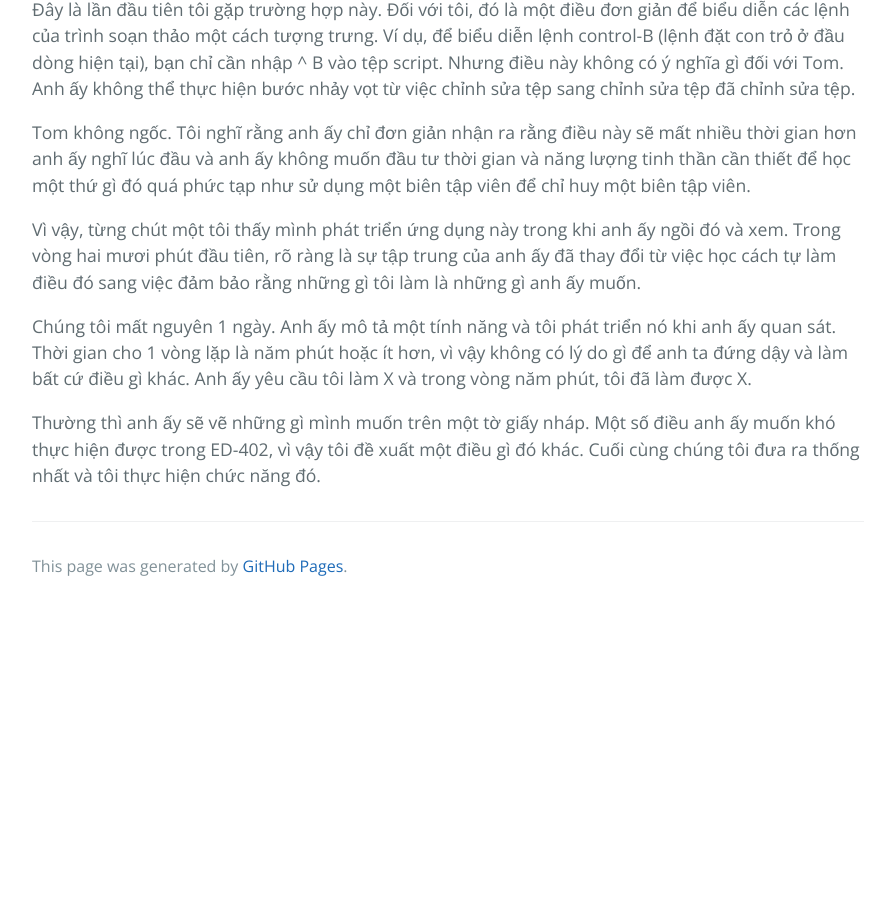
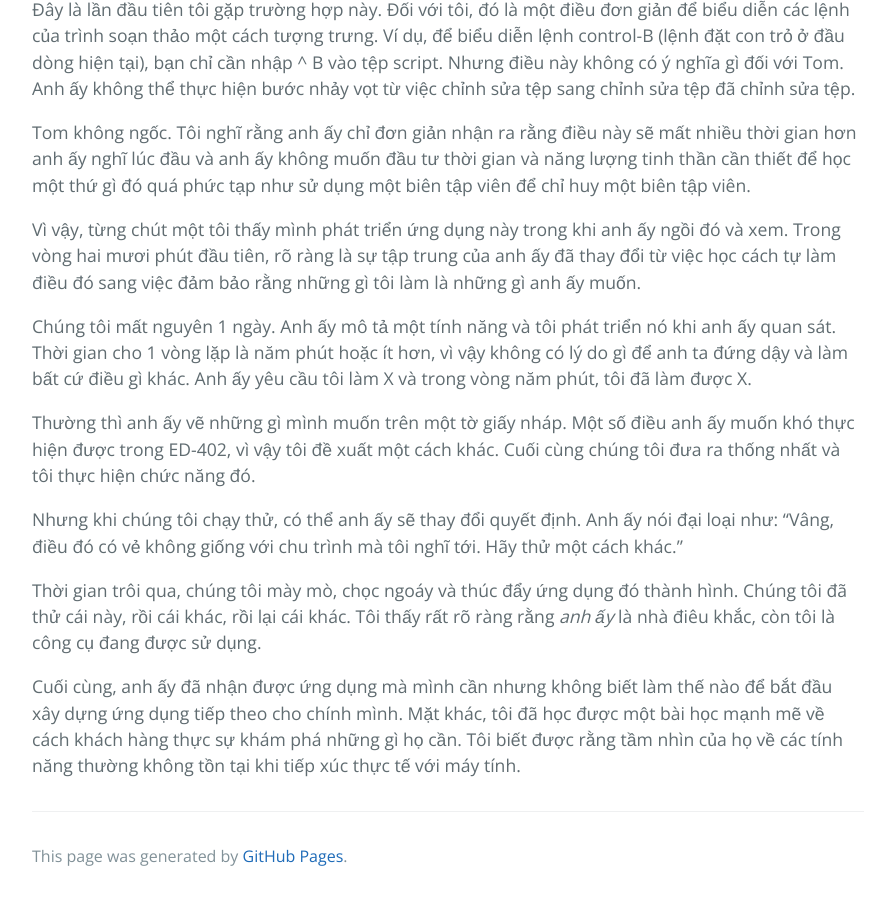
Before and after one commit to HaiBV/haibv.github.io, a Jekyll site: the page built from clean-coder/chapter-7-acceptance-testing.md, in a window 1280 px wide and 900 px high, scrolled down 1338 px. Shown: the whole window, without its empty margins (192-1083 px from the left). Built offline with Jekyll 4.4.1, drawn with Linux system fonts in a browser that asks for light colours; our own code applies the rules of GitHub Pages for plain Markdown files; before the commit the page ends 1948 px from its top, so only the background shows below that.

Commit message:
Book - The Clean Coder - Chapter 7 - Acceptance Testing

```diff
--- a/clean-coder/chapter-7-acceptance-testing.md
+++ b/clean-coder/chapter-7-acceptance-testing.md
@@ -26,4 +26,10 @@ Vì vậy, từng chút một tôi thấy mình phát triển ứng dụng này
 
 Chúng tôi mất nguyên 1 ngày. Anh ấy mô tả một tính năng và tôi phát triển nó khi anh ấy quan sát. Thời gian cho 1 vòng lặp là năm phút hoặc ít hơn, vì vậy không có lý do gì để anh ta đứng dậy và làm bất cứ điều gì khác. Anh ấy yêu cầu tôi làm X và trong vòng năm phút, tôi đã làm được X.
 
-Thường thì anh ấy sẽ vẽ những gì mình muốn trên một tờ giấy nháp. Một số điều anh ấy muốn khó thực hiện được trong ED-402, vì vậy tôi đề xuất một điều gì đó khác. Cuối cùng chúng tôi đưa ra thống nhất và tôi thực hiện chức năng đó.
+Thường thì anh ấy vẽ những gì mình muốn trên một tờ giấy nháp. Một số điều anh ấy muốn khó thực hiện được trong ED-402, vì vậy tôi đề xuất một cách khác. Cuối cùng chúng tôi đưa ra thống nhất và tôi thực hiện chức năng đó.
+
+Nhưng khi chúng tôi chạy thử, có thể anh ấy sẽ thay đổi quyết định. Anh ấy nói đại loại như: “Vâng, điều đó có vẻ không giống với chu trình mà tôi nghĩ tới. Hãy thử một cách khác."
+
+Thời gian trôi qua, chúng tôi mày mò, chọc ngoáy và thúc đẩy ứng dụng đó thành hình. Chúng tôi đã thử cái này, rồi cái khác, rồi lại cái khác. Tôi thấy rất rõ ràng rằng _anh ấy_ là nhà điêu khắc, còn tôi là công cụ đang được sử dụng.
+
+Cuối cùng, anh ấy đã nhận được ứng dụng mà mình cần nhưng không biết làm thế nào để bắt đầu xây dựng ứng dụng tiếp theo cho chính mình. Mặt khác, tôi đã học được một bài học mạnh mẽ về cách khách hàng thực sự khám phá những gì họ cần. Tôi biết được rằng tầm nhìn của họ về các tính năng thường không tồn tại khi tiếp xúc thực tế với máy tính.
```
